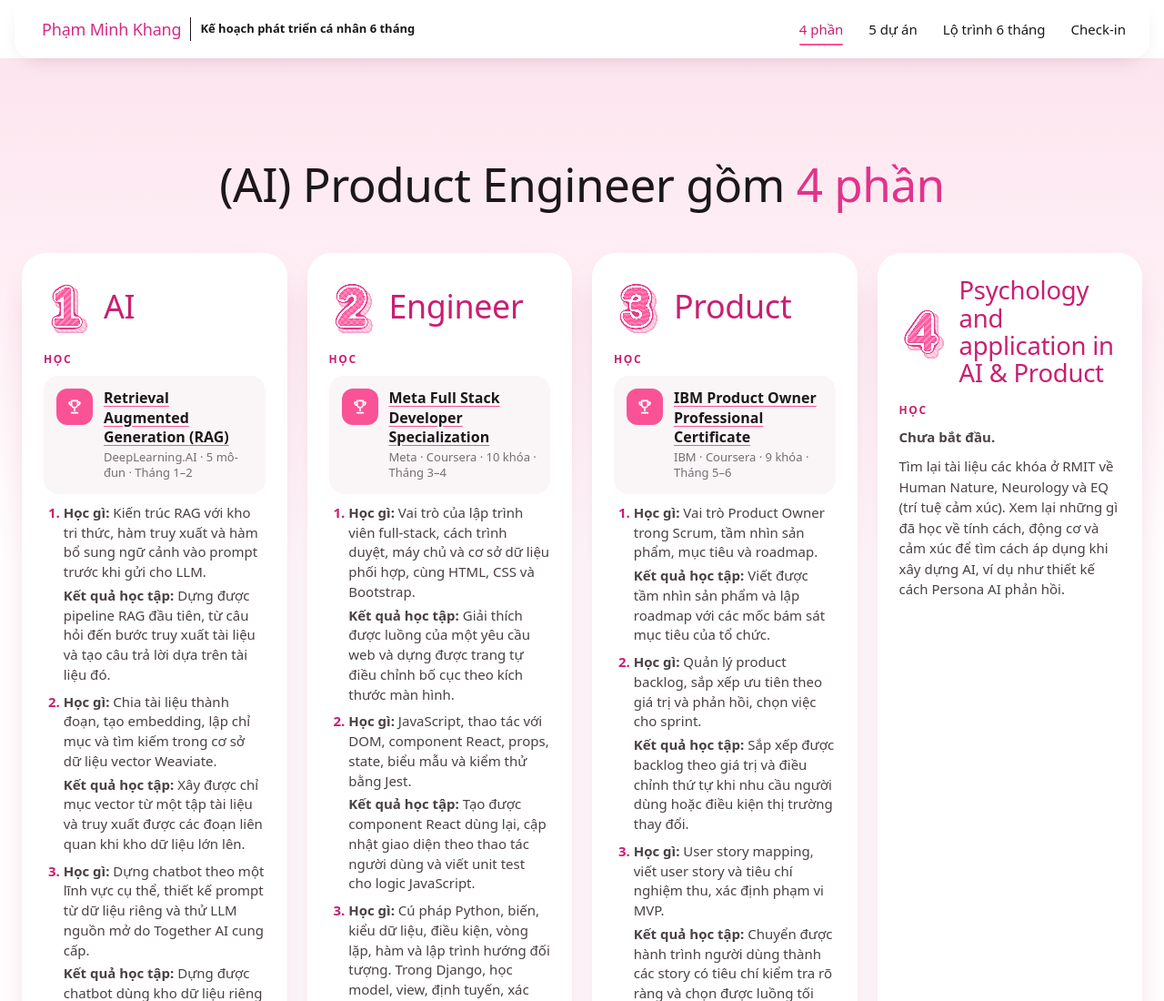
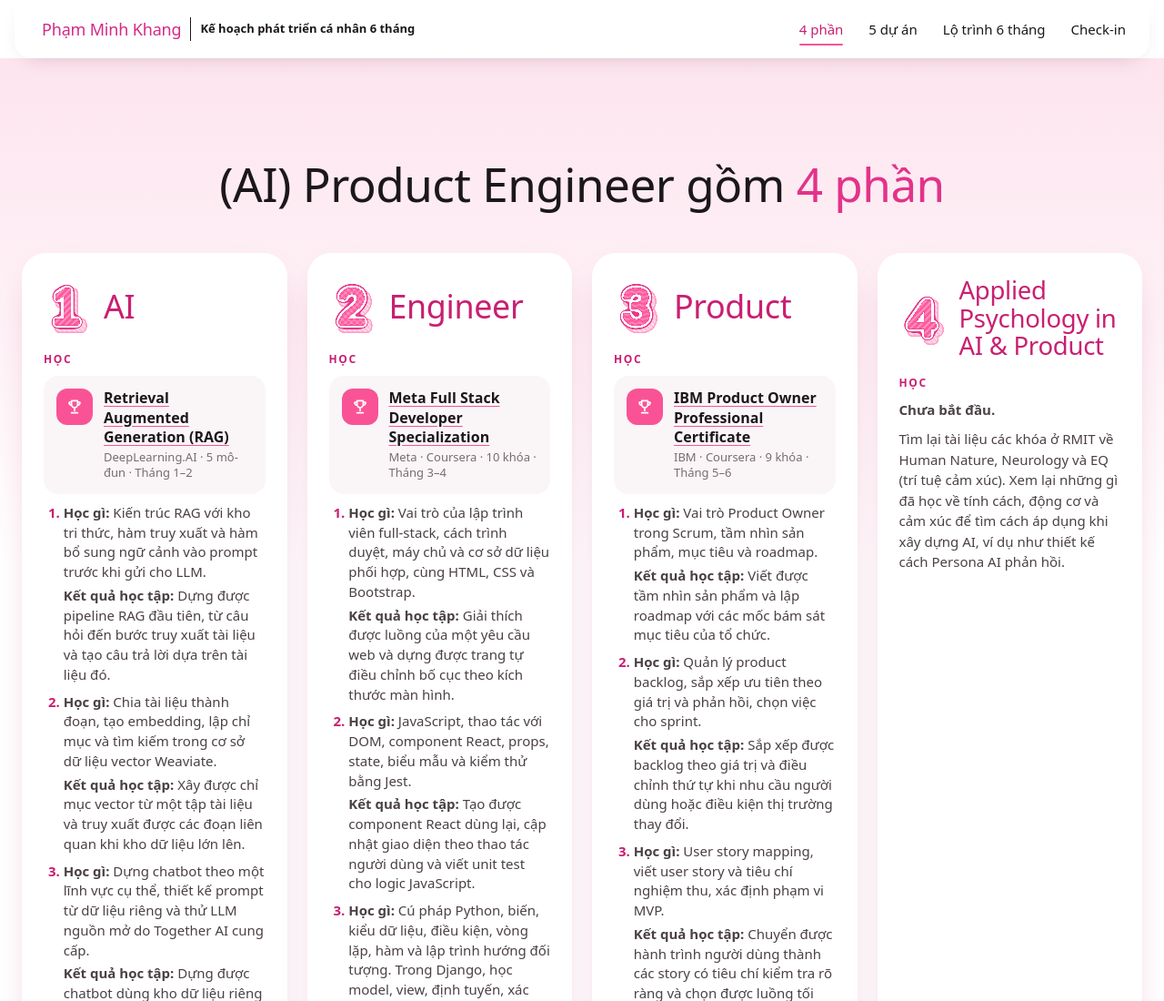
Before and after one commit to kenbonbi-sys/Ken-s-IDP, a plain HTML site: page index.html in a window 1280 px wide. Shown: the top 1100 px of the page at 91% size. Drawn offline with Linux system fonts and the light colour scheme; a web font is replaced by a local one.

Commit message:
Rename card to Applied Psychology in AI & Product

```diff
--- a/index.html
+++ b/index.html
@@ -553,7 +553,7 @@ code{font-family:ui-monospace,"Cascadia Code",Consolas,monospace;font-size:.88em
       done: ["Feature LH có backlog ưu tiên và tiêu chí nghiệm thu được thống nhất.", "Có kết quả thử nghiệm với nhóm đầu tiên và quyết định cho lần phát hành tiếp theo."] }
   ];
   var STUDY_CARDS = PILLARS.concat({
-    k: "psych", n: 4, name: "Psychology and application in AI & Product",
+    k: "psych", n: 4, name: "Applied Psychology in AI & Product",
     plan: "Tìm lại tài liệu các khóa ở RMIT về Human Nature, Neurology và EQ (trí tuệ cảm xúc). Xem lại những gì đã học về tính cách, động cơ và cảm xúc để tìm cách áp dụng khi xây dựng AI, ví dụ như thiết kế cách Persona AI phản hồi."
   });
   var PILLAR_BY_KEY = Object.fromEntries(PILLARS.map(function (p) { return [p.k, p]; }));
```
